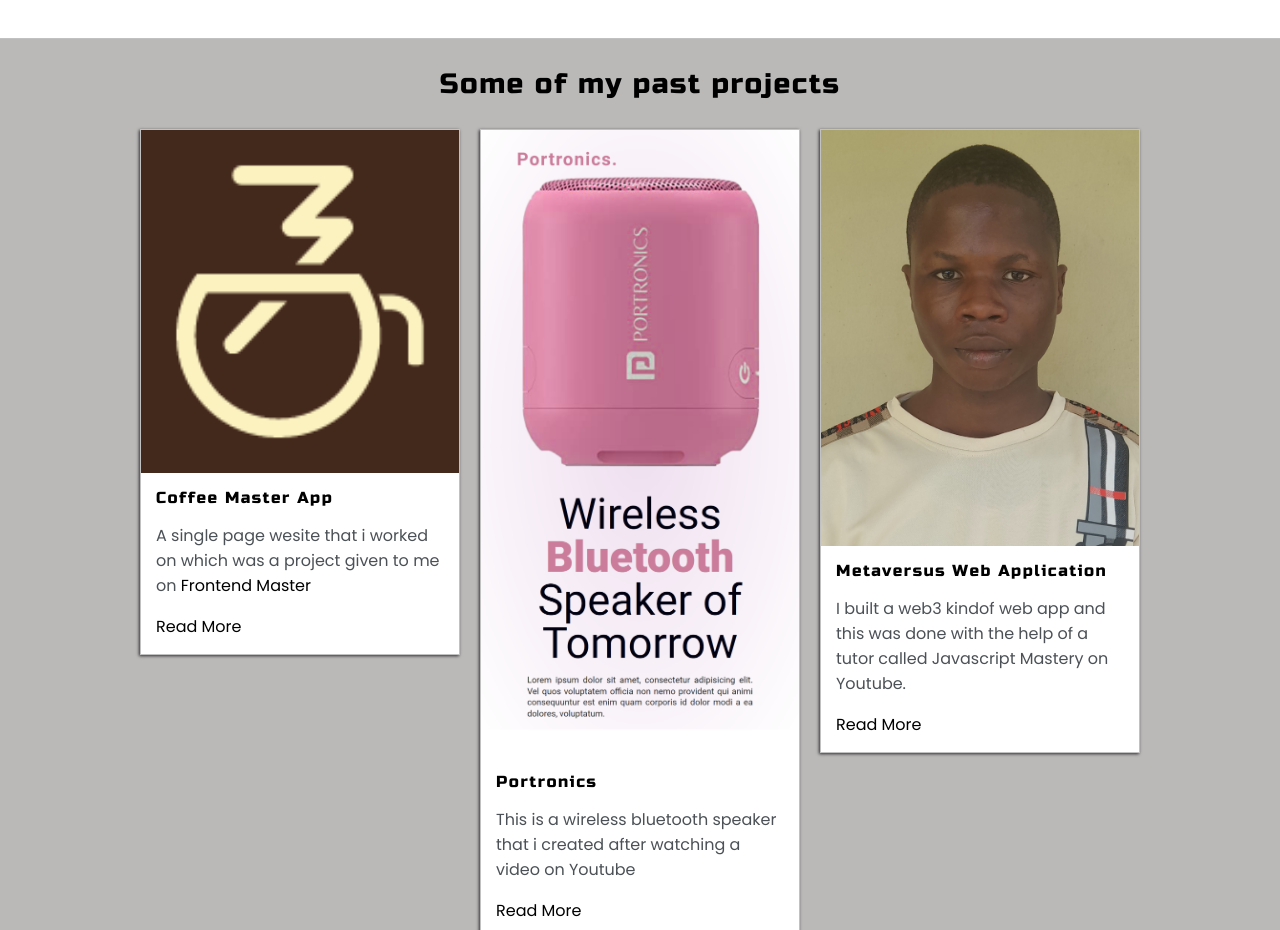
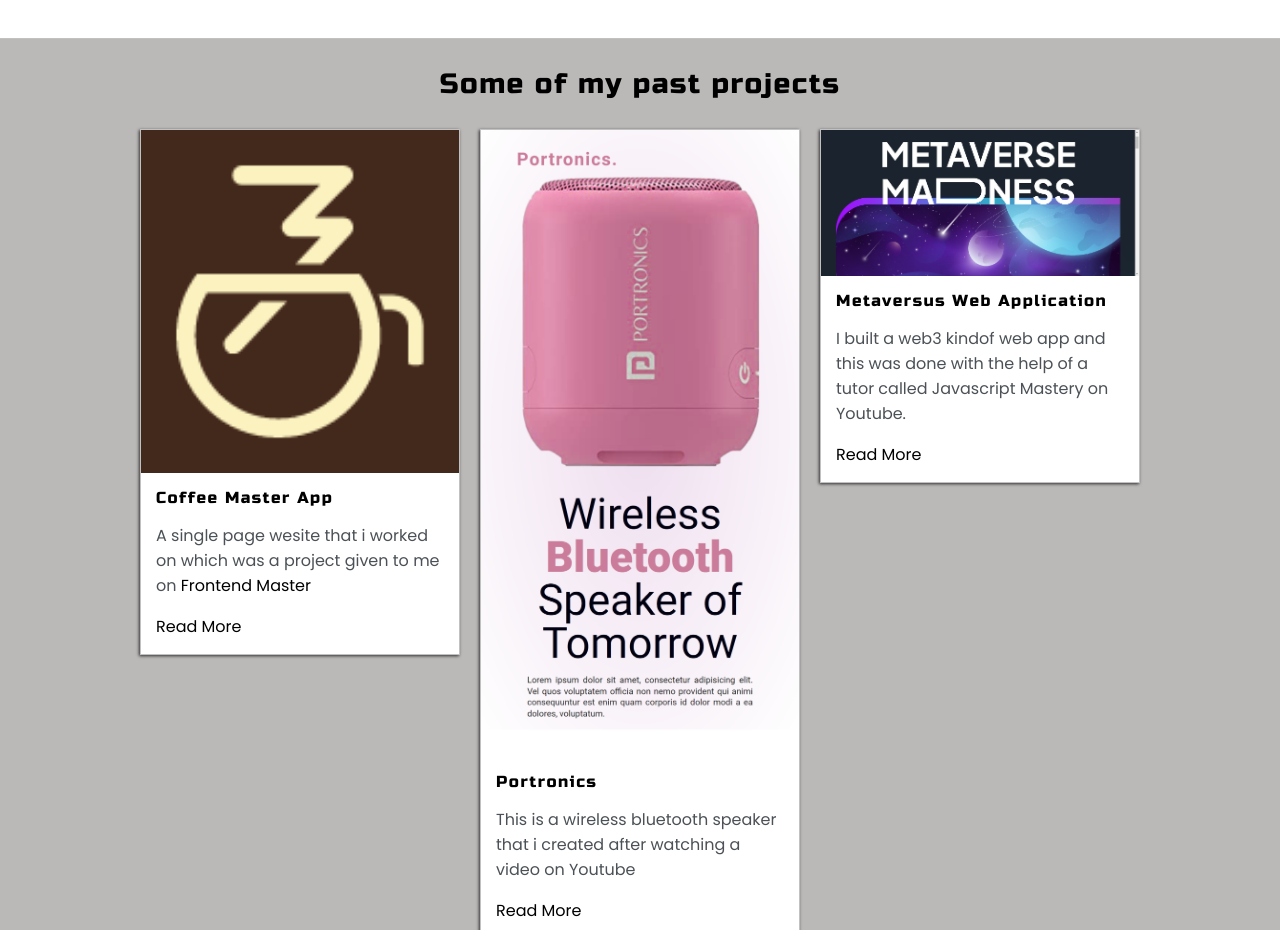
Before and after one commit to mide2020-16/portfolio-template, a plain HTML site: page index.html in a window 1280 px wide. Shown: the part 1540-2470 px from the top of the page. Drawn offline with Linux system fonts and the light colour scheme.

Commit message:
new commit

```diff
--- a/index.html
+++ b/index.html
@@ -121,7 +121,7 @@
       </div>
       <div>
         <div class="post">
-          <img src="images/west.jpg" class="thumbnail">
+          <img src="images/Metaversus.png" class="thumbnail">
           <div class="post-preview">
             <h6 class="post-title">Metaversus Web Application</h6>
             <p class="post-intro">I built a web3 kindof web app and this was done with the help of a tutor called Javascript Mastery on Youtube.</p>
```
